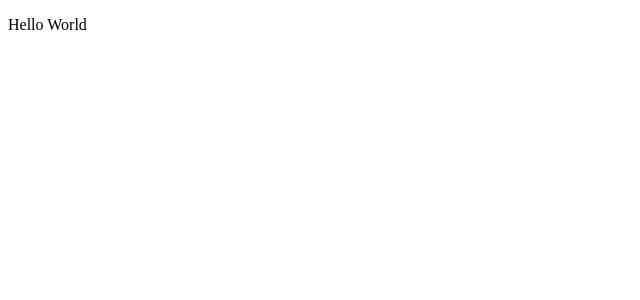
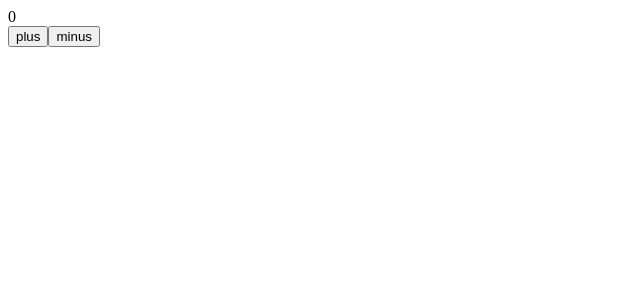
Before and after one commit to michalosinski91/przelicznik-walut, a React app: page / in a window 1280 px wide. Shown: the top 300 px of the page, without its empty margins (0-640 px from the left). Built offline with nearby package versions, Linux system fonts and the light colour scheme; the HTML template or start-up script is replaced by a standard one.

Commit message:
redux store initial setup

```diff
--- a/package.json
+++ b/package.json
@@ -6,7 +6,9 @@
   "dependencies": {
     "react": "^16.11.0",
     "react-dom": "^16.11.0",
-    "react-redux": "^7.1.1"
+    "react-redux": "^7.1.1",
+    "redux": "^4.0.4",
+    "redux-thunk": "^2.3.0"
   },
   "devDependencies": {
     "@babel/core": "^7.6.4",
@@ -16,6 +18,7 @@
     "babel-loader": "^8.0.6",
     "css-loader": "^3.2.0",
     "html-webpack-plugin": "^3.2.0",
+    "redux-devtools-extension": "^2.13.8",
     "style-loader": "^1.0.0",
     "webpack": "^4.41.2",
     "webpack-cli": "^3.3.10",
--- a/src/App.js
+++ b/src/App.js
@@ -1,9 +1,31 @@
 import React from 'react'
+import store from './store/store'
+import { connect } from 'react-redux'
+import { increment, decrement } from './store/actions'
 
-const App = () => {
+const App = ({ state, dispatch }) => {
+    const handleIncrement = () => {
+        console.log('hi')
+        dispatch(increment())
+    }
+
+    const handleDecrement = () => {
+        dispatch(decrement())
+    }
     return(
-        <p>Hello World</p>
+        <div>
+            <div>
+                {state}
+            </div>
+            <button onClick={handleIncrement}>plus</button>
+            <button onClick={handleDecrement}>minus</button>
+        </div>
     )
 }
 
-export default App
+const mapStateToProps = state => ({
+    state
+})
+
+
+export default connect(mapStateToProps)(App)
--- a/src/index.js
+++ b/src/index.js
@@ -1,6 +1,12 @@
 import React from 'react'
 import ReactDOM from 'react-dom'
+import { Provider } from 'react-redux'
+import store from './store/store'
 
 import App from './App'
 
-ReactDOM.render(<App />, document.getElementById('root'))
+ReactDOM.render(
+    <Provider store={store}>
+        <App />
+    </Provider>, document.getElementById('root')
+)
--- /dev/null
+++ b/src/store/actions.js
@@ -0,0 +1,7 @@
+export const increment = () => ({
+    type: 'INCREMENT'
+})
+
+export const decrement = () => ({
+    type: 'DECREMENT'
+})
--- /dev/null
+++ b/src/store/reducer.js
@@ -0,0 +1,16 @@
+const reducer = (state = 0, action) => {
+    console.log('state now: ', state)
+    console.log('action: ', action)
+    switch (action.type) {
+        case 'INCREMENT':
+            console.log('increment')
+            return state + 1
+        case 'DECREMENT':
+            console.log('decrement')
+            return state - 1
+        default:
+            return state
+    }
+}
+
+export default reducer
--- /dev/null
+++ b/src/store/store.js
@@ -0,0 +1,8 @@
+import { createStore, applyMiddleware } from 'redux'
+import reducer from './reducer'
+import thunk from 'redux-thunk'
+import { composeWithDevTools } from 'redux-devtools-extension'
+
+const store = createStore(reducer, composeWithDevTools(applyMiddleware(thunk)))
+
+export default store
```
Also changed, not shown: 1 other file (tests, documents, lock files or other folders).
